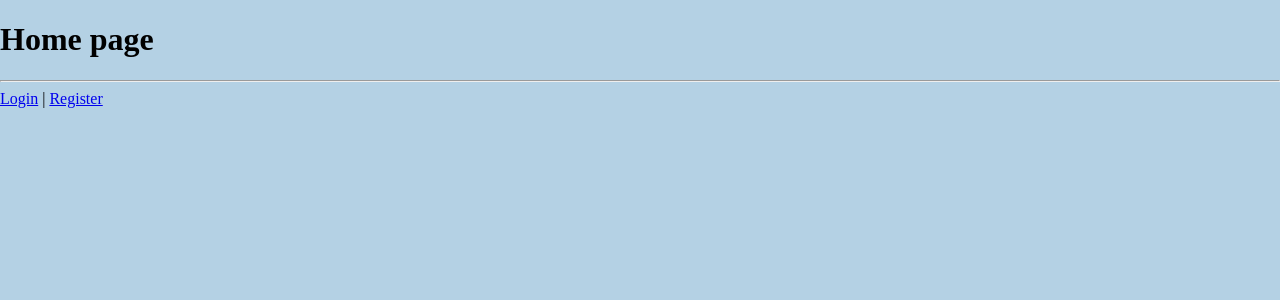
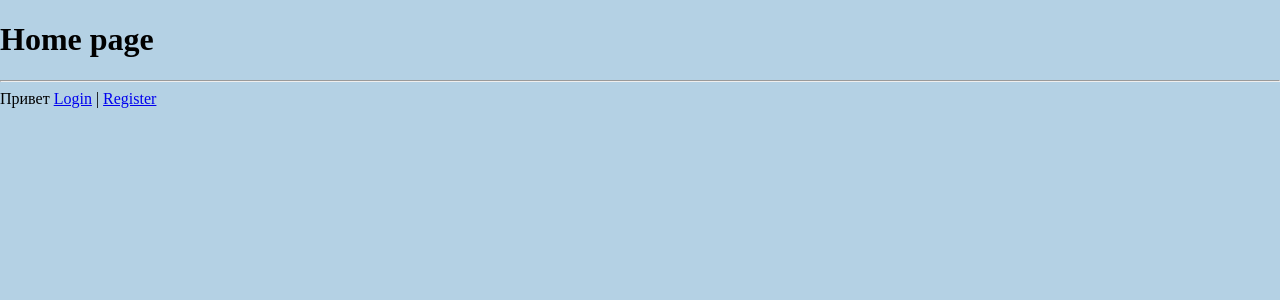
Before and after one commit to JustBlood/weathermodule, a Django app: page / in a window 1280 px wide. Shown: the part 75-375 px from the top of the page. Run offline with Django 4.2, Linux system fonts and the light colour scheme.

Commit message:
revert "Шо я сделал" back to normal This reverts commit de2e27dc28d2bf894e7ea11974e72f053e8a88e1, reversing changes made to 2c09708020674949c3e733093001a2427f0b232c.

```diff
--- a/weathermodule/weather/templates/weather/home.html
+++ b/weathermodule/weather/templates/weather/home.html
@@ -7,6 +7,7 @@
     {% if user.is_authenticated %}
         <a href="{% url 'logout' %}">Logout</a>
     {% else %}
+        <a>Привет</a>
         <a href="{% url 'login' %}">Login</a> |
         <a href="{% url 'register' %}">Register</a>
     {% endif %}
```
